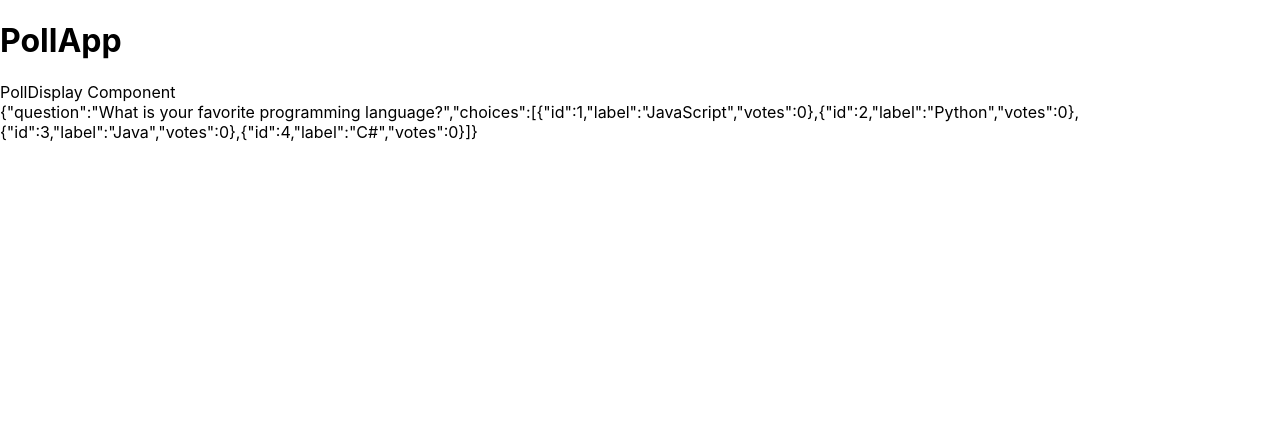
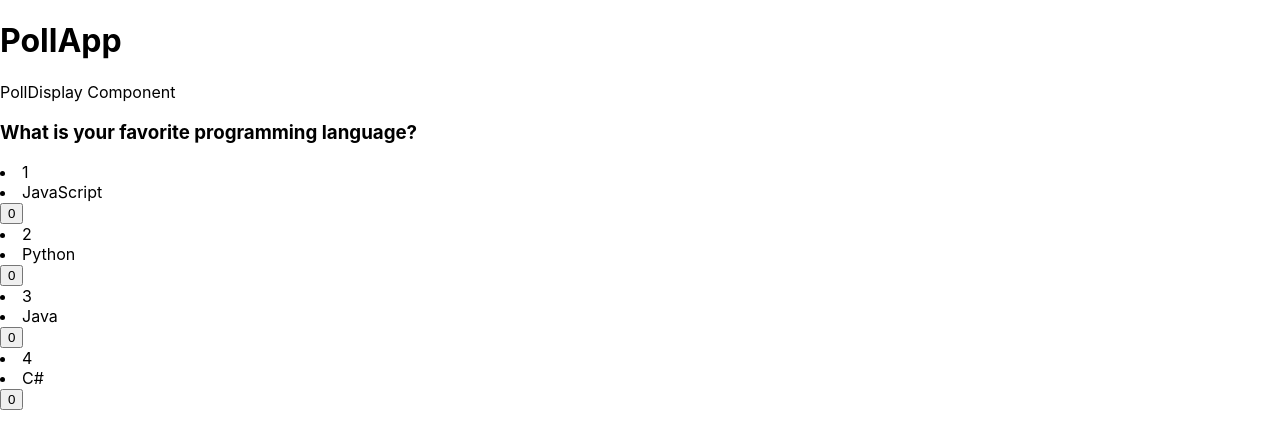
Before and after one commit to Mujtaba240/EAD_MID, a React (Create React App) app: page / in a window 1280 px wide. Shown: the top 448 px of the page. Built offline with nearby package versions, Linux system fonts and the light colour scheme.

Commit message:
Add PollDisplay Component commint3

```diff
--- a/src/PollDisplay.js
+++ b/src/PollDisplay.js
@@ -2,12 +2,10 @@ import React from "react";
 
 function PollDisplay(){
 
-    let sampleData = {
-
+    let sampleData =
+        {
         "question": "What is your favorite programming language?",
-
         "choices": [
-
           { "id": 1, "label": "JavaScript", "votes": 0 },
 
           { "id": 2, "label": "Python", "votes": 0 },
@@ -18,11 +16,27 @@ function PollDisplay(){
         ]
     }
 
+    let arrayOFChoices = [...sampleData.choices]
+
+
+
 return (
     <>
     PollDisplay Component
     <br/>
-    {JSON.stringify(sampleData)}
+            <h3>
+                    {sampleData.question}
+            </h3>
+            <div>
+                {arrayOFChoices.map((item)=>{
+                    return <div>
+                            <li>{item.id}</li>
+                            <li>{item.label}</li>
+                            <button>{item.votes}</button>
+                    </div>
+                })}
+            </div>
+
     </>
 )
 
```
